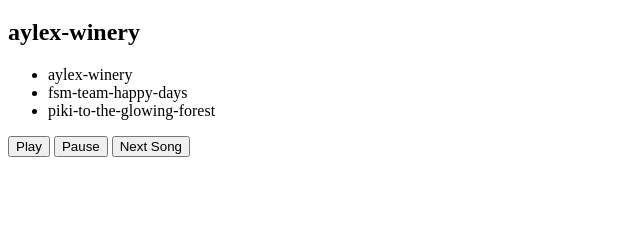
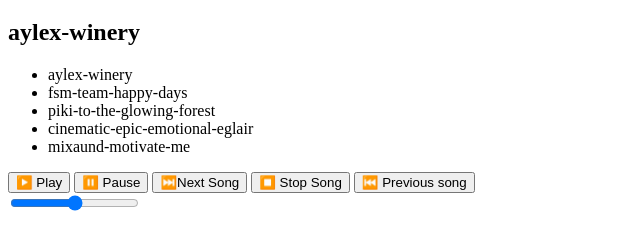
Before and after one commit to melmanigor/final_html, a plain HTML site: page index.html in a window 1280 px wide. Shown: the part 61-310 px from the top of the page, without its empty margins (0-640 px from the left). Drawn offline with Linux system fonts and the light colour scheme.

Commit message:
volume control

```diff
--- a/index.html
+++ b/index.html
@@ -16,17 +16,24 @@
             <li onclick="loadSong(0)"> aylex-winery</li>
             <li onclick="loadSong(1)"> fsm-team-happy-days</li>
             <li onclick="loadSong(2)"> piki-to-the-glowing-forest</li>
+            <li onclick="loadSong(3)"> cinematic-epic-emotional-eglair </li>
+            <li onclick="loadSong(4)"> mixaund-motivate-me</li>
           </ul>
         <audio id="player">
             <source id="audioSource" src=" aylex-winery.mp3" type="audio/mpeg" />
 
         </audio>
 
-        <div>
-            <button onclick="playAudio()"> Play </button>
-            <button onclick="pauseAudio()"> Pause </button>
-            <button onclick="nextSong()">Next Song</button>
+        <div class="controls">
+            <button onclick="playAudio()">▶️ Play </button>
+            <button onclick="pauseAudio()">⏸️ Pause </button>
+            <button onclick="nextSong()"> ⏭️Next Song</button>
+            <button onclick="stopAudio()">⏹️ Stop Song</button>
+            <button onclick="prevSong()"> ⏮️ Previous song</button>
+        </div>
 
+        <div class="volume-control">
+            <input type="range" min="0" max="1" step="0.01" onchange="setVolume(this.value)">
 
         </div>
 
--- a/script.js
+++ b/script.js
@@ -1,9 +1,12 @@
 const audio=document.getElementById("player");
 const currentSongTitle=document.getElementById("currentSongTitle")
+const audioSource = document.getElementById("audioSource");
 const playlist=[
     {file:"aylex-winery.mp3", title:"aylex-winery"},
     {file: "fsm-team-happy-days.mp3", title:"fsm-team-happy-days" },
-    {file: "piki-to-the-glowing-forest.mp3", title:"piki-to-the-glowing-forest"}
+    {file: "piki-to-the-glowing-forest.mp3", title:"piki-to-the-glowing-forest"},
+    {file:"cinematic-epic-emotional-eglair.mp3", title:"cinematic-epic-emotional-eglair"},
+    {file:"mixaund-motivate-me.mp3",title:"mixaund-motivate-me"}
 
 ];
 let currentSongIndex=0;
@@ -32,6 +35,14 @@ function nextSong(){
     currentSongIndex=(currentSongIndex+1) % playlist.length;
     loadSong(currentSongIndex);
 }
+function prevSong(){
+    currentSongIndex=(currentSongIndex-1+playlist.length)%playlist.length
+        loadSong(currentSongIndex)
+}
+function setVolume(val){
+    audio.volume=val;
+}
+
 window.onload=function(){
     loadSong(0);
 }
```
Also changed, not shown: 2 other files.
